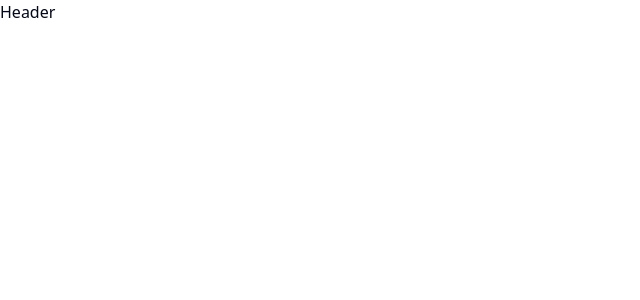
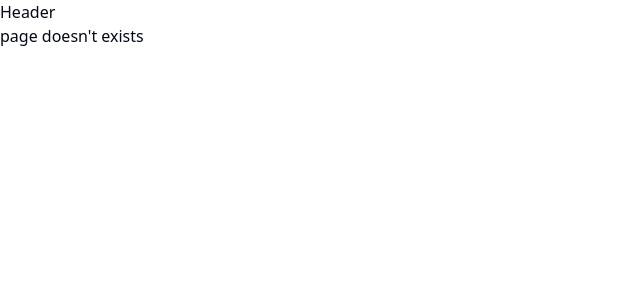
Before and after one commit to smartdriver321/e-commerce1, a React app in the folder client/: page / in a window 1280 px wide. Before the commit this address had no page. Shown: the top 300 px of the page, without its empty margins (0-640 px from the left). Built offline with nearby package versions, Linux system fonts and the light colour scheme; the HTML template or start-up script is replaced by a standard one.

Commit message:
Add page not found route

```diff
--- a/client/src/App.jsx
+++ b/client/src/App.jsx
@@ -13,6 +13,7 @@ import ShoppingHome from './pages/shopping-view/home'
 import ShoppingListing from './pages/shopping-view/listing'
 import ShoppingCheckout from './pages/shopping-view/checkout'
 import ShoppingAccount from './pages/shopping-view/account'
+import NotFound from './pages/not-found'
 
 export default function App() {
 	return (
@@ -38,6 +39,7 @@ export default function App() {
 					<Route path='checkout' element={<ShoppingCheckout />} />
 					<Route path='account' element={<ShoppingAccount />} />
 				</Route>
+				<Route path='*' element={<NotFound />} />
 			</Routes>
 		</div>
 	)
--- /dev/null
+++ b/client/src/pages/not-found/index.jsx
@@ -0,0 +1,3 @@
+export default function NotFound() {
+	return <div>page doesn't exists</div>
+}
```
